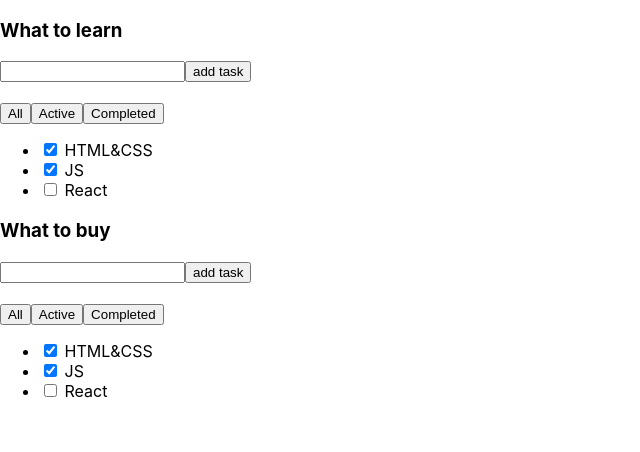
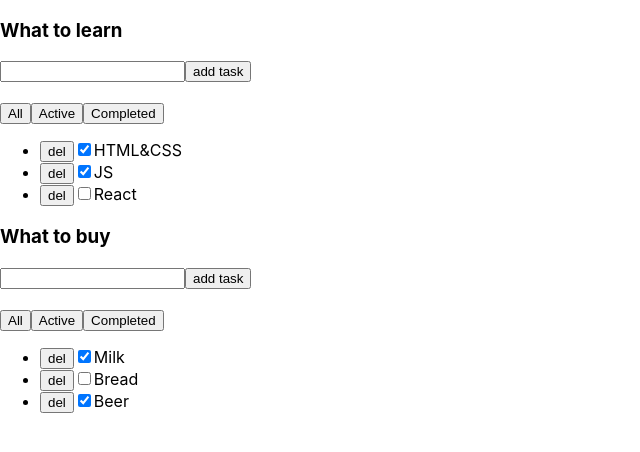
Before and after one commit to Odinokun/ca-todo-practice, a React (Create React App) app: page / in a window 1280 px wide. Shown: the top 452 px of the page, without its empty margins (0-640 px from the left). Built offline with nearby package versions, Linux system fonts and the light colour scheme.

Commit message:
Add task management to Todolist component with dynamic rendering

```diff
--- a/src/App.tsx
+++ b/src/App.tsx
@@ -1,11 +1,29 @@
 import { Todolist } from './components/Todolist';
 import './App.css';
 
+export type TaskType = {
+  id: number;
+  title: string;
+  isDone: boolean;
+};
+
 function App() {
+  const tasks1: TaskType[] = [
+    { id: 1, title: 'HTML&CSS', isDone: true },
+    { id: 2, title: 'JS', isDone: true },
+    { id: 3, title: 'React', isDone: false },
+  ];
+
+  const tasks2: TaskType[] = [
+    { id: 1, title: 'Milk', isDone: true },
+    { id: 2, title: 'Bread', isDone: false },
+    { id: 3, title: 'Beer', isDone: true },
+  ];
+
   return (
     <div className=''>
-      <Todolist title={'What to learn'} />
-      <Todolist title={'What to buy'} />
+      <Todolist title={'What to learn'} tasks={tasks1} />
+      <Todolist title={'What to buy'} tasks={tasks2} />
     </div>
   );
 }
--- a/src/components/Todolist.tsx
+++ b/src/components/Todolist.tsx
@@ -1,11 +1,13 @@
 import { FC } from 'react';
+import { TaskType } from '../App';
 import { Button } from './Button';
 
 type PropsType = {
   title: string;
+  tasks: TaskType[];
 };
 
-export const Todolist: FC<PropsType> = ({ title, ...restProps }) => {
+export const Todolist: FC<PropsType> = ({ title, tasks, ...restProps }) => {
   return (
     <div>
       <h3>{title}</h3>
@@ -22,15 +24,13 @@ export const Todolist: FC<PropsType> = ({ title, ...restProps }) => {
       </div>
 
       <ul>
-        <li>
-          <input type='checkbox' checked={true} /> <span>HTML&CSS</span>
-        </li>
-        <li>
-          <input type='checkbox' checked={true} /> <span>JS</span>
-        </li>
-        <li>
-          <input type='checkbox' checked={false} /> <span>React</span>
-        </li>
+        {tasks.map(t => (
+          <li key={t.id}>
+            <Button name={'del'} onClick={() => {}} />
+            <input type='checkbox' checked={t.isDone} />
+            <span>{t.title}</span>
+          </li>
+        ))}
       </ul>
     </div>
   );
```
